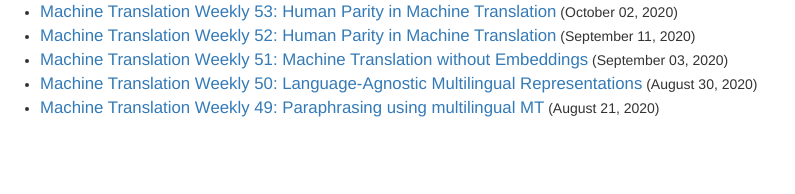
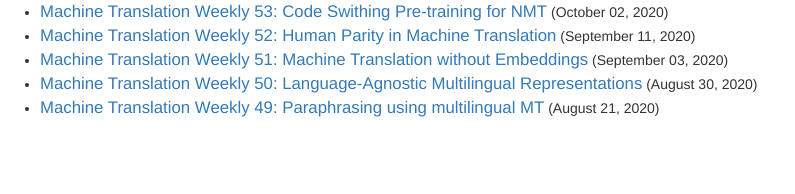
Before and after one commit to jlibovicky/jlibovicky.github.io, a Jekyll site: the page built from overview.html, in a window 1280 px wide. Shown: the top 194 px of the page, without its empty margins (0-795 px from the left). Built offline with Jekyll 4.4.1, drawn with Linux system fonts in a browser that asks for light colours.

Commit message:
fix title

```diff
--- a/_posts/2020-10-02-MT-Weekly-Code-Switching-Pretraining.md
+++ b/_posts/2020-10-02-MT-Weekly-Code-Switching-Pretraining.md
@@ -1,6 +1,6 @@
 ---
 layout: post
-title: "Machine Translation Weekly 53: Human Parity in Machine Translation"
+title: "Machine Translation Weekly 53: Code Swithing Pre-training for NMT"
 tags: [mt-weekly, en]
 lang: en
 ---
```
